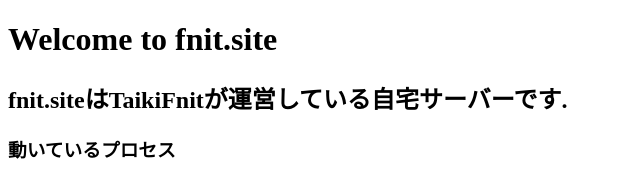
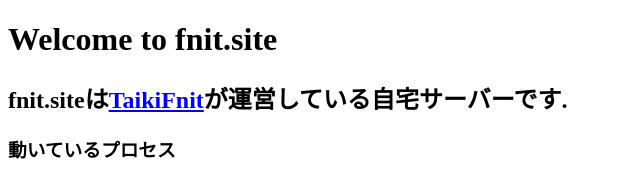
Before and after one commit to TaikiFnit/fnit.site, a plain HTML site: page index.html in a window 1280 px wide. Shown: the top 170 px of the page, without its empty margins (0-640 px from the left). Drawn offline with Linux system fonts and the light colour scheme.

Commit message:
add link to github profile

```diff
--- a/index.html
+++ b/index.html
@@ -7,7 +7,7 @@
 <body>
 
 <h1>Welcome to fnit.site</h1>
-<h2>fnit.siteはTaikiFnitが運営している自宅サーバーです.</h2>
+<h2>fnit.siteは<a href="https://github.com/TaikiFnit">TaikiFnit</a>が運営している自宅サーバーです.</h2>
 <section>
 <h3>動いているプロセス</h3>
 <ul>
```
